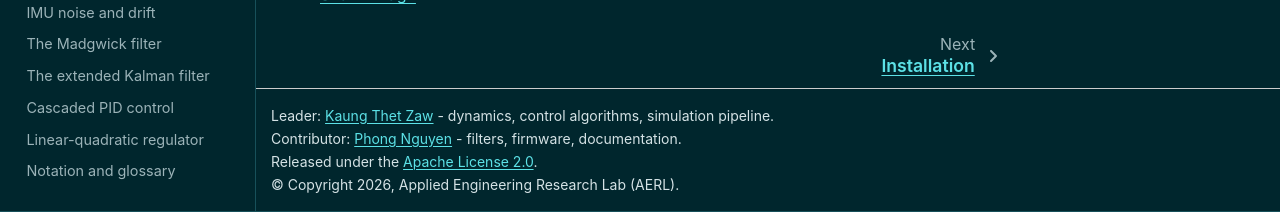
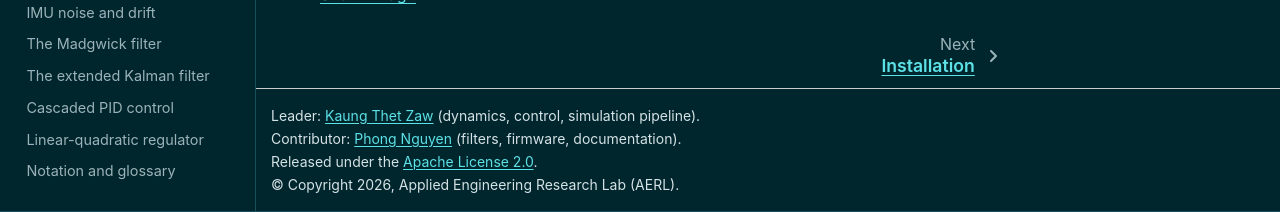
Before and after one commit to aerlab-deanza/Drone_Simulation, a Sphinx documentation site: the page built from docs/index.md, in a window 1280 px wide and 900 px high, scrolled down 3846 px. Shown: the part 688-900 px from the top of the window. Built offline with Sphinx 7.4.7 and the Sphinx Book theme 1.1.4, drawn with Linux system fonts in a browser that asks for light colours; pages that are not in the unit, such as notebooks, are missing from menus.

```diff
--- a/docs/conf.py
+++ b/docs/conf.py
@@ -108,10 +108,10 @@ html_theme_options = {
     # Footer: authors and their areas, the license, then the copyright.
     "footer_content_items": ["extra-footer", "copyright"],
     "extra_footer": (
-        "<p>Leader: <a href='https://github.com/RuseaDev'>Kaung Thet Zaw</a> - "
-        "dynamics, control algorithms, simulation pipeline.<br>"
-        "Contributor: <a href='https://github.com/AlexDaPiggie'>Phong Nguyen</a> - "
-        "filters, firmware, documentation.<br>"
+        "<p>Leader: <a href='https://github.com/RuseaDev'>Kaung Thet Zaw</a> "
+        "(dynamics, control, simulation pipeline).<br>"
+        "Contributor: <a href='https://github.com/AlexDaPiggie'>Phong Nguyen</a> "
+        "(filters, firmware, documentation).<br>"
         "Released under the "
         "<a href='https://www.apache.org/licenses/LICENSE-2.0'>Apache License 2.0</a>.</p>"
     ),
```
